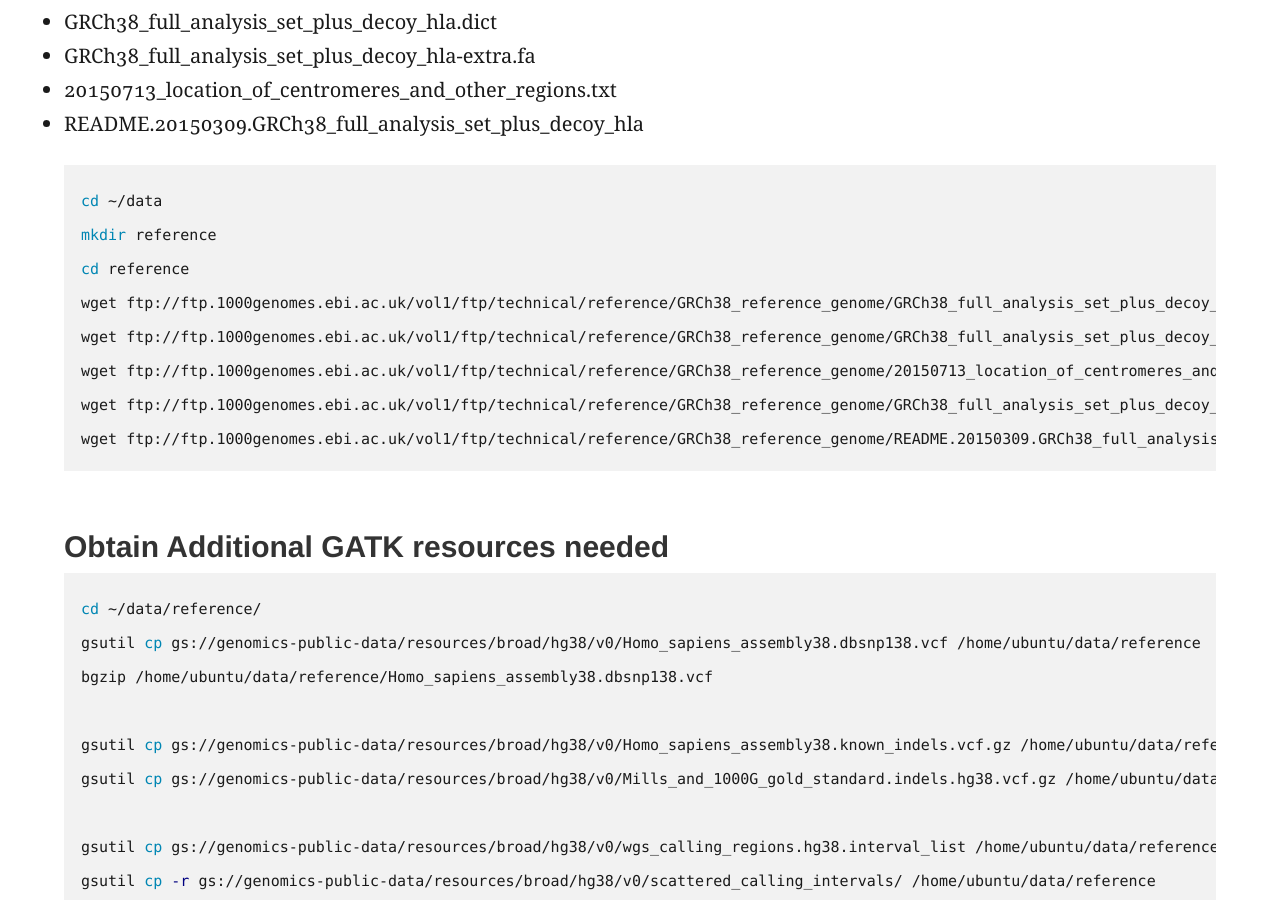
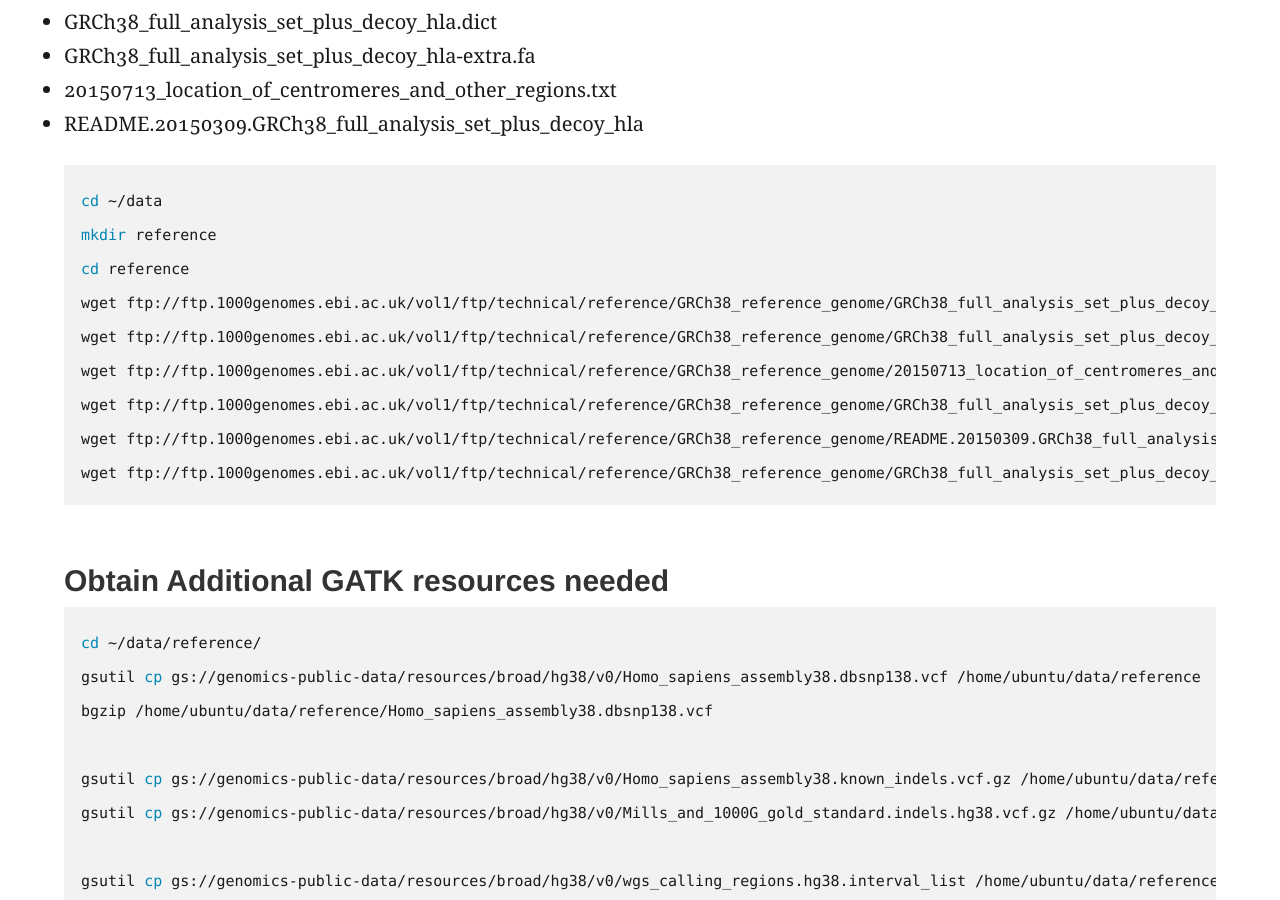
Before and after one commit to griffithlab/pmbio.org, a Jekyll site: the page built from _posts/0001-05-01-Reference_Genome.md, in a window 1280 px wide and 900 px high, scrolled down 896 px. Built offline with Jekyll 4.4.1, drawn with Linux system fonts in a browser that asks for light colours.

Commit message:
minor updates/fixes

````diff
--- a/_posts/0001-05-01-Reference_Genome.md
+++ b/_posts/0001-05-01-Reference_Genome.md
@@ -27,6 +27,7 @@ wget ftp://ftp.1000genomes.ebi.ac.uk/vol1/ftp/technical/reference/GRCh38_referen
 wget ftp://ftp.1000genomes.ebi.ac.uk/vol1/ftp/technical/reference/GRCh38_reference_genome/20150713_location_of_centromeres_and_other_regions.txt
 wget ftp://ftp.1000genomes.ebi.ac.uk/vol1/ftp/technical/reference/GRCh38_reference_genome/GRCh38_full_analysis_set_plus_decoy_hla-extra.fa
 wget ftp://ftp.1000genomes.ebi.ac.uk/vol1/ftp/technical/reference/GRCh38_reference_genome/README.20150309.GRCh38_full_analysis_set_plus_decoy_hla
+wget ftp://ftp.1000genomes.ebi.ac.uk/vol1/ftp/technical/reference/GRCh38_reference_genome/GRCh38_full_analysis_set_plus_decoy_hla.fa.fai
 ```
 
 ### Obtain Additional GATK resources needed
````
Also changed, not shown: _posts/0002-02-01-Alignment.md (+2 -0 lines), _posts/0004-02-01-Germline_SNV_and_Indel_Calling.md (+2 -2 lines).
